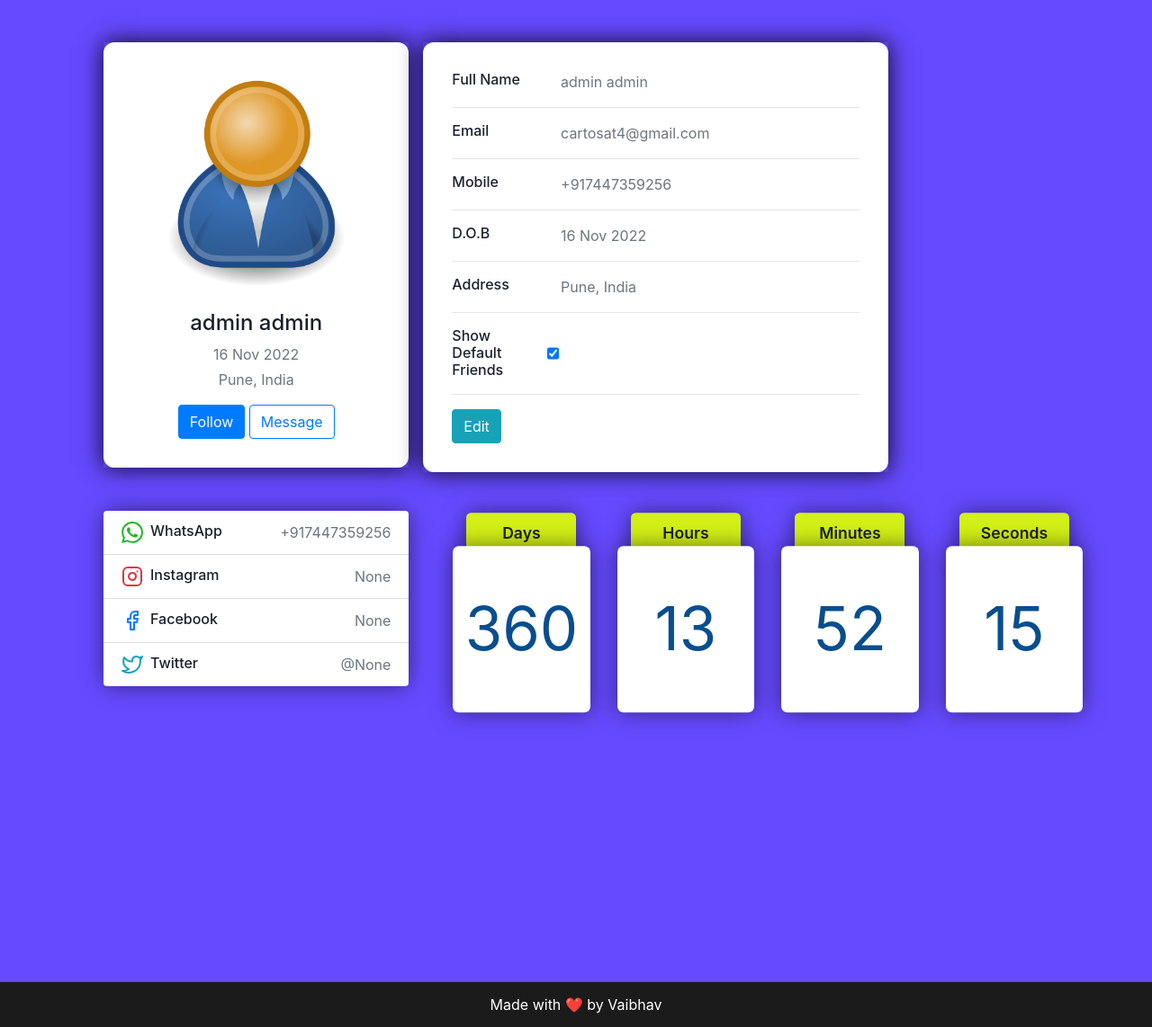
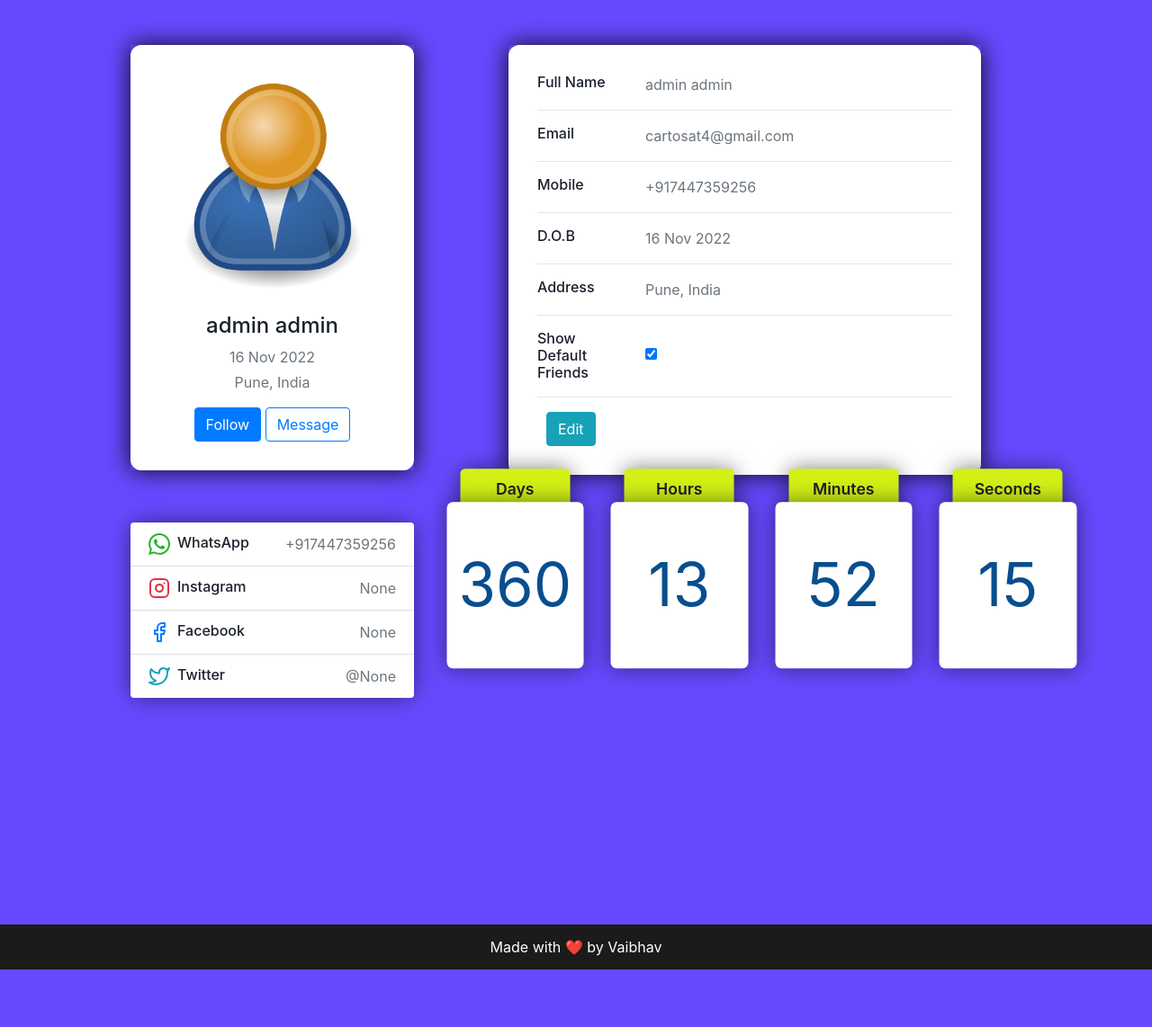
Before and after one commit to cartosat/Birthday_Tracker, a Django app: page /profile/ in a window 1280 px wide. Shown: the part 73-1215 px from the top of the page at 90% size. After the commit the page ends 1151 px from the top, so only its background shows below. Run offline with Django 3.2, Linux system fonts and the light colour scheme; a user stored in the database is signed in; data comes from the database, SQL or seed files in the repository; some libraries are stand-ins or nearby versions.

Commit message:
fixed Profile UI

```diff
--- /dev/null
+++ b/static/css/my_profile.css
@@ -0,0 +1,31 @@
+.user-profile-row {
+    display: flex;
+    margin-left: 60px;
+    margin-top: 50px;
+    margin-bottom: -80px;
+
+}
+.user-profile-column-left {
+    width: 30%;
+    margin-right: 10%;
+}
+
+.user-profile-column-right {
+    width: 50%;
+}
+
+.txt-label {
+    width: 90px;
+    margin-left: 15px;
+}
+.user-text-value {
+    margin-left: 15px;
+}
+.edit-button{
+    margin-left: 10px;
+    width: 40px;
+}
+
+#show_default_friends {
+    margin-top: 20px;
+}
--- a/templates/my_profile.html
+++ b/templates/my_profile.html
@@ -5,13 +5,13 @@
     <meta charset="utf-8">
     <title>{{ data.0.first_name }}'s Profile</title>
     <meta name="viewport" content="width=device-width, initial-scale=1">
-    <script src="{% static 'js/confetti.js' %}"></script>
+    <link href="{% static 'css/my_profile.css' %}" rel="stylesheet">
 </head>
 <body>
-<div class="container">
-  <div class="main-body">
-    <div class="row gutters-sm">
-      <div class="col-md-4 mb-3">
+<div class="user-profile-container">
+    <div class="user-profile-row">
+        <div class="user-profile-column-left">
+            <!-- Profile photo and follow(left) -->
             <div class="card">
                 <div class="card-body">
                 <div class="d-flex flex-column align-items-center text-center">
@@ -26,6 +26,64 @@
                 </div>
                 </div>
             </div>
+        </div>
+        <div class="user-profile-column-right">
+            <!-- User information box(Right)-->
+            <div class="card mb-3">
+                <div class="card-body">
+                    <div class="row">
+                        <h6 class="mb-0 txt-label">Full Name</h6>
+                        <div class="col-sm-9 text-secondary user-text-value">
+                            {{ data.0.first_name}} {{ data.0.last_name}}
+                        </div>
+                    </div>
+                    <hr>
+                    <div class="row">
+                        <h6 class="mb-0 txt-label">Email</h6>
+                        <div class="col-sm-9 text-secondary user-text-value">
+                            {{ data.0.email }}
+                        </div>
+                    </div>
+                    <hr>
+                    <div class="row">
+                        <h6 class="mb-0 txt-label">Mobile</h6>
+                        <div class="col-sm-9 text-secondary user-text-value">
+                            {{ data.0.phone_number }}
+                        </div>
+                    </div>
+                    <hr>
+                    <div class="row">
+                        <h6 class="mb-0 txt-label">D.O.B</h6>
+                        <div class="col-sm-9 text-secondary user-text-value">
+                            {{ data.0.birth_date|date:"d M Y" }}
+                        </div>
+                    </div>
+                    <hr>
+                    <div class="row">
+                        <h6 class="mb-0 txt-label">Address</h6>
+                        <div class="col-sm-9 text-secondary user-text-value">
+                            {{ data.0.address }}
+                        </div>
+                    </div>
+                    <hr>
+                    <div class="row">
+                        <h6 class="mb-0 txt-label">Show Default Friends</h6>
+                        <div class="col-sm-9 text-secondary user-text-value">
+                            <input type="checkbox" name="show_default_friends" id="show_default_friends" {% if data.0.show_default_friends %} checked{% endif %} onclick="return false">
+                        </div>
+                    </div>
+                    <hr>
+                    <div class="row edit-button">
+                        <a class="btn btn-info " href="/edit_profile">Edit</a>
+                    </div>
+                </div>
+            </div>
+        </div>
+    </div>
+
+    <div class="user-profile-row">
+        <div class="user-profile-column-left">
+            <!-- Social Media box (Left) -->
             <div class="card mt-5" id="social-flex">
                 <ul class="list-group list-group-flush">
 
@@ -51,69 +109,10 @@
                 </ul>
             </div>
             </div>
-      <div class="col-md-6">
-        <div class="card mb-3">
-          <div class="card-body">
-            <div class="row">
-              <div class="col-sm-3">
-                <h6 class="mb-0">Full Name</h6>
-              </div>
-              <div class="col-sm-9 text-secondary">
-                {{ data.0.first_name}} {{ data.0.last_name}}
         </div>
     </div>
-            <hr>
-            <div class="row">
-              <div class="col-sm-3">
-                <h6 class="mb-0">Email</h6>
-              </div>
-              <div class="col-sm-9 text-secondary">
-                {{ data.0.email }}
-              </div>
-            </div>
-            <hr>
-              <div class="row">
-                <div class="col-sm-3">
-                  <h6 class="mb-0">Mobile</h6>
-                </div>
-                <div class="col-sm-9 text-secondary">
-                  {{ data.0.phone_number }}
-                </div>
-              </div>
-            <hr>
-            <div class="row">
-              <div class="col-sm-3">
-                <h6 class="mb-0">D.O.B</h6>
-              </div>
-              <div class="col-sm-9 text-secondary">
-                {{ data.0.birth_date|date:"d M Y" }}
-              </div>
-            </div>
-            <hr>
-            <div class="row">
-              <div class="col-sm-3">
-                <h6 class="mb-0">Address</h6>
-              </div>
-              <div class="col-sm-9 text-secondary">
-                {{ data.0.address }}
-              </div>
-            </div>
-            <hr>
-            <div class="row">
-              <div class="col-sm-3">
-                <h6 class="mb-0">Show Default Friends</h6>
-              </div>
-              <input type="checkbox" name="show_default_friends" id="show_default_friends" {% if data.0.show_default_friends %} checked{% endif %} onclick="return false">
-            </div>
-            <hr>
-            <div class="row">
-              <div class="col-sm-12">
-                <a class="btn btn-info " href="/edit_profile">Edit</a>
-              </div>
-            </div>
-          </div>
-        </div>
-      </div>
+    <div class="user-profile-column-right">
+        <!-- Countdown box(right) -->
         <div class="wrapper">
             <div class="countdown">
                 <!-- 1st box -->
@@ -140,10 +139,9 @@
         </div>
     </div>
 </div>
-</div>
 <audio id="birthday_audio" src="/media/music/hbd.mp3"></audio>
+<script src="{% static 'js/confetti.js' %}"></script>
 </body>
-
 <style type="text/css">
 body{
     color: #1a202c;
@@ -208,6 +206,8 @@ transform: translate(-50%, -140%);
 top: 66%;
 left: 70%;
 font-size: 16px;
+margin-left: 200px;
+margin-top: 50px;
 }
 /* Basic design of countdown timer */
 .countdown {
```
Lines whose indentation alone changed are shown as unchanged.
